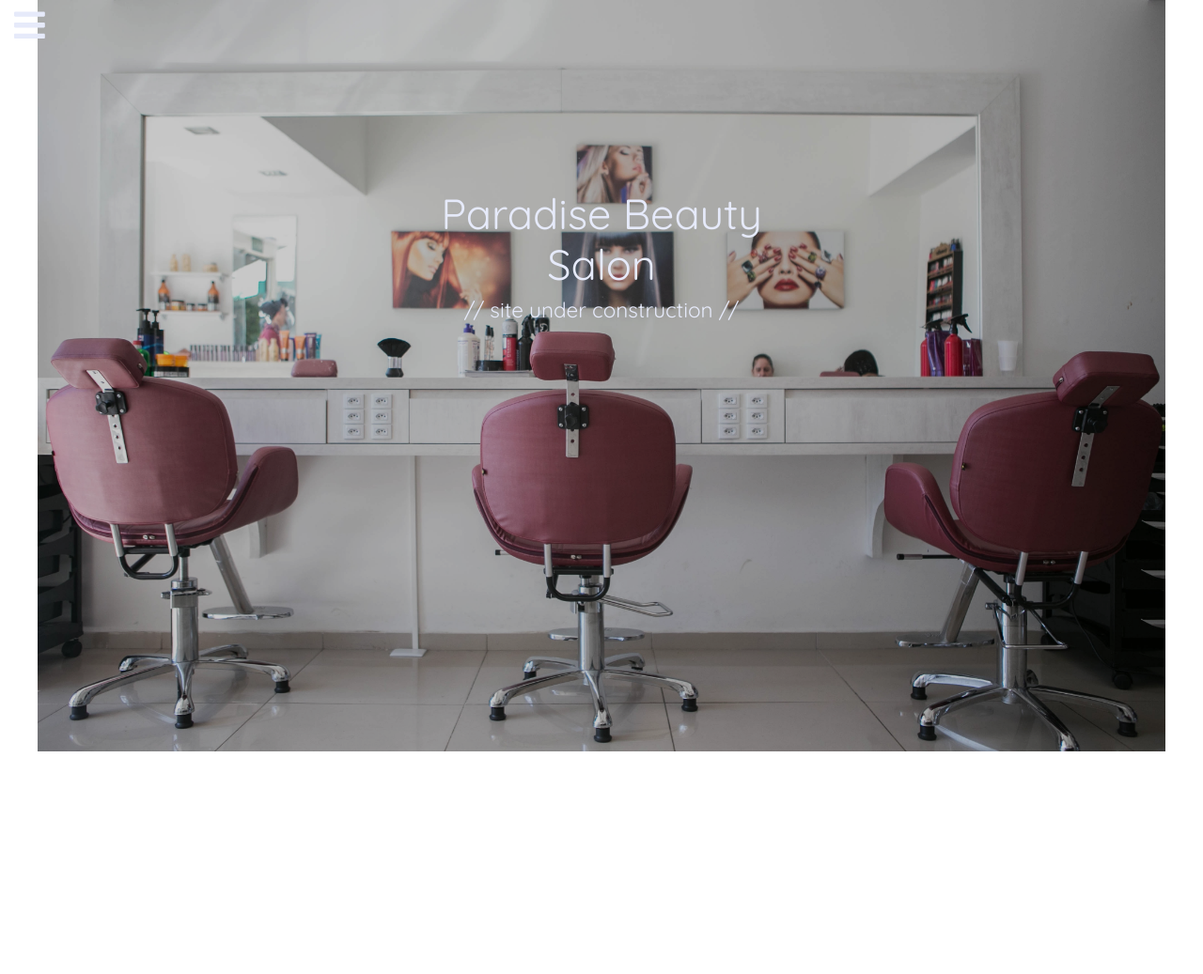
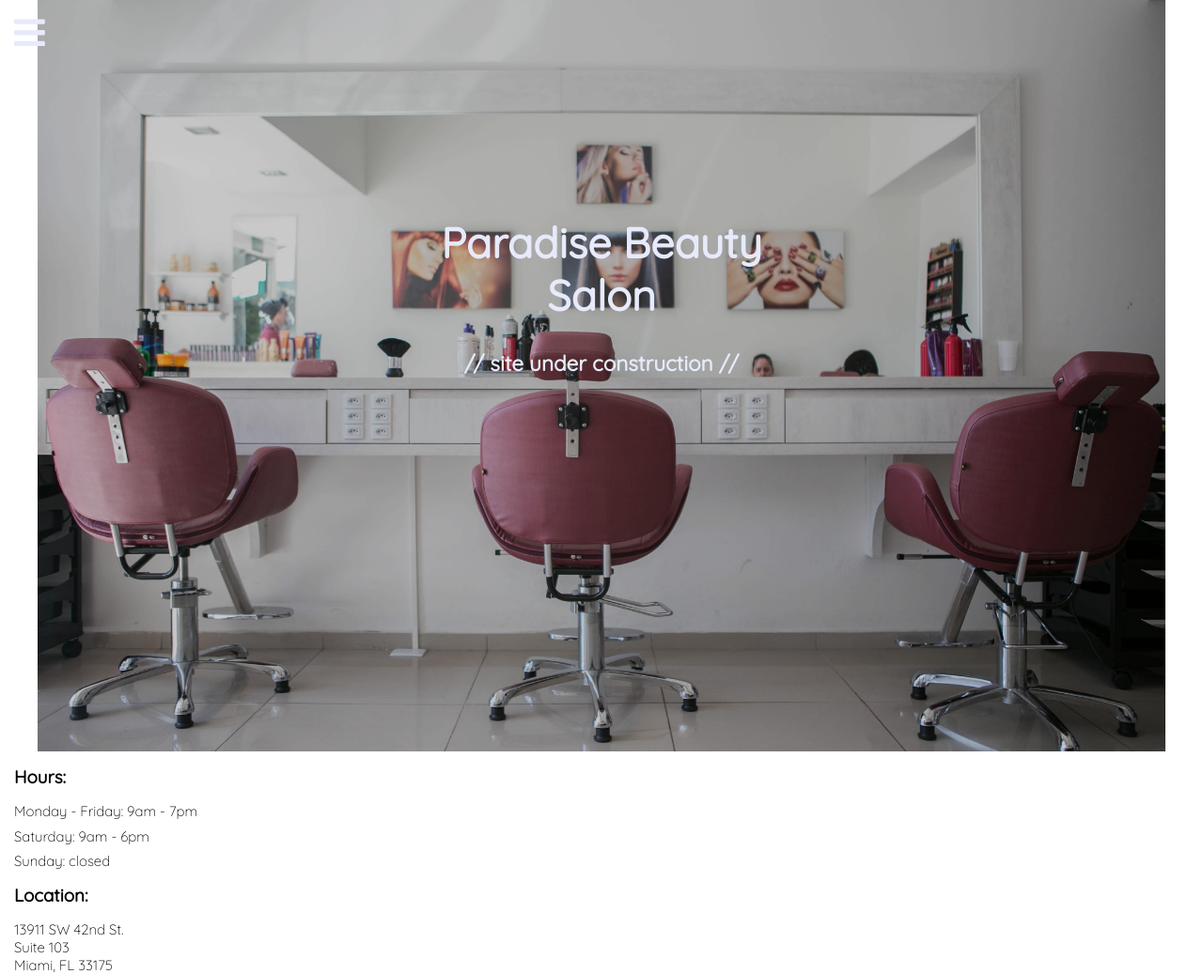
Before and after one commit to ecuarezma/paradise-beauty, a React (Create React App) app: page / in a window 1280 px wide. Shown: the whole page at 94% size. Before the commit the page ends 800 px from the top, so only its background shows below. Built offline with nearby package versions, Linux system fonts and the light colour scheme.

Commit message:
Add footer component, add navbar transition on scroll

```diff
--- a/public/index.html
+++ b/public/index.html
@@ -5,10 +5,7 @@
     <link rel="icon" href="%PUBLIC_URL%/favicon.ico" />
     <meta name="viewport" content="width=device-width, initial-scale=1" />
     <meta name="theme-color" content="#000000" />
-    <meta
-      name="description"
-      content="Web site created using create-react-app"
-    />
+    <meta name="description" content="Web site for Miami based salon" />
     <link rel="apple-touch-icon" href="%PUBLIC_URL%/logo192.png" />
     <!--
       manifest.json provides metadata used when your web app is installed on a
@@ -24,13 +21,7 @@
       work correctly both with client-side routing and a non-root public URL.
       Learn how to configure a non-root public URL by running `npm run build`.
     -->
-    <link
-      rel="stylesheet"
-      href="https://maxcdn.bootstrapcdn.com/bootstrap/4.4.1/css/bootstrap.min.css"
-      integrity="sha384-Vkoo8x4CGsO3+Hhxv8T/Q5PaXtkKtu6ug5TOeNV6gBiFeWPGFN9MuhOf23Q9Ifjh"
-      crossorigin="anonymous"
-    />
-    <title>React App</title>
+    <title>Paradise Beauty Miami</title>
   </head>
   <body>
     <noscript>You need to enable JavaScript to run this app.</noscript>
--- a/src/App.js
+++ b/src/App.js
@@ -1,13 +1,17 @@
-import React from "react";
+import React, { useState } from "react";
 import Navbar from "./components/Navbar";
 import Home from "./components/pages/Home/";
+import Footer from "./components/Footer";
 import "./App.css";
 
 const App = () => {
+  const [language, setLanguage] = useState("English");
+
   return (
     <>
       <Navbar />
       <Home />
+      <Footer />
     </>
   );
 };
--- /dev/null
+++ b/src/components/Footer/Footer.module.scss
@@ -0,0 +1,19 @@
+.Footer {
+  font-family: "Quicksand", sans-serif;
+  h4 {
+    margin: 1rem;
+    font-size: 1.25rem;
+  }
+  p {
+    margin: 0.5rem 0 0.5rem 1rem;
+    margin-top: 0.5rem;
+    font-size: 1rem;
+    font-weight: 300;
+  }
+  .location {
+    margin-bottom: 1rem;
+    p {
+      margin: 0 1rem;
+    }
+  }
+}
--- /dev/null
+++ b/src/components/Footer/index.js
@@ -0,0 +1,23 @@
+import React from "react";
+import classes from "./Footer.module.scss";
+
+const Footer = () => {
+  return (
+    <footer className={classes.Footer}>
+      <div className={classes.schedule}>
+        <h4>Hours: </h4>
+        <p>Monday - Friday: 9am - 7pm</p>
+        <p>Saturday: 9am - 6pm</p>
+        <p>Sunday: closed</p>
+      </div>
+      <div className={classes.location}>
+        <h4>Location: </h4>
+        <p>13911 SW 42nd St.</p>
+        <p>Suite 103</p>
+        <p>Miami, FL 33175</p>
+      </div>
+    </footer>
+  );
+};
+
+export default Footer;
--- a/src/components/Navbar/Navbar.module.scss
+++ b/src/components/Navbar/Navbar.module.scss
@@ -5,6 +5,15 @@
   top: 0;
   z-index: 1000;
   width: 100%;
+  transition: all 300ms ease-in-out 300ms;
+  &.scrolled {
+    background-color: rgba($iconPrimary, 0.8);
+    transition: all 300ms ease-in-out;
+    .bars svg {
+      color: rgb(65, 39, 39);
+      transition: all 300ms ease-in-out 300ms;
+    }
+  }
 }
 
 .Nav {
@@ -12,7 +21,7 @@
   top: 0;
   left: 0;
   height: 100vh;
-  width: 60%;
+  width: 80%;
   font-family: "Quicksand", sans-serif;
   font-size: 2rem;
   background: rgba(229, 229, 250, 0.5);
@@ -34,15 +43,18 @@
   li {
     margin: 1rem 0;
     color: $textPrimary;
-    text-shadow: rgba(57, 57, 57, 0.5) 1px 0 1rem;
+    text-shadow: rgba(57, 57, 57, 0.8) 1px 0 1rem;
     padding-left: 1rem;
   }
 }
 
 .bars {
   color: $iconPrimary;
-  margin-left: 1rem;
+  padding: 1rem;
   font-size: 2.5rem;
+  svg {
+    transition: all 300ms ease-in-out 550ms;
+  }
 }
 
 .times {
--- a/src/components/Navbar/index.js
+++ b/src/components/Navbar/index.js
@@ -1,15 +1,32 @@
-import React, { useState } from "react";
+import React, { useState, useEffect } from "react";
 import classes from "./Navbar.module.scss";
 import { FontAwesomeIcon } from "@fortawesome/react-fontawesome";
 import { faBars, faTimes } from "@fortawesome/free-solid-svg-icons";
 
 const Navbar = () => {
   const [isActive, setActive] = useState(false);
+  const [isScrolled, setScrolled] = useState(false);
+
+  useEffect(() => {
+    //add event listener
+    const scroll = (e) => {
+      const el = document.querySelector("nav");
+      if (e.target.documentElement.scrollTop > el.offsetHeight) {
+        setScrolled(true);
+      } else setScrolled(false);
+      console.log(e.target.documentElement.scrollTop);
+    };
+    document.addEventListener("scroll", scroll);
+    //clean up function, remove event listener
+    return () => document.removeEventListener("scroll", scroll);
+  });
+
   const handleClick = () => {
     setActive(!isActive);
   };
+
   return (
-    <nav className={classes.Navbar}>
+    <nav className={`${classes.Navbar} ${isScrolled && classes.scrolled}`}>
       <div className={classes.bars}>
         <FontAwesomeIcon icon={faBars} onClick={handleClick} />
       </div>
--- a/src/components/pages/Home/Home.module.scss
+++ b/src/components/pages/Home/Home.module.scss
@@ -16,6 +16,9 @@
   h1 {
     font-size: 3rem;
   }
+  h4 {
+    font-size: 1.5rem;
+  }
 }
 .bgImage {
   display: flex;
```
